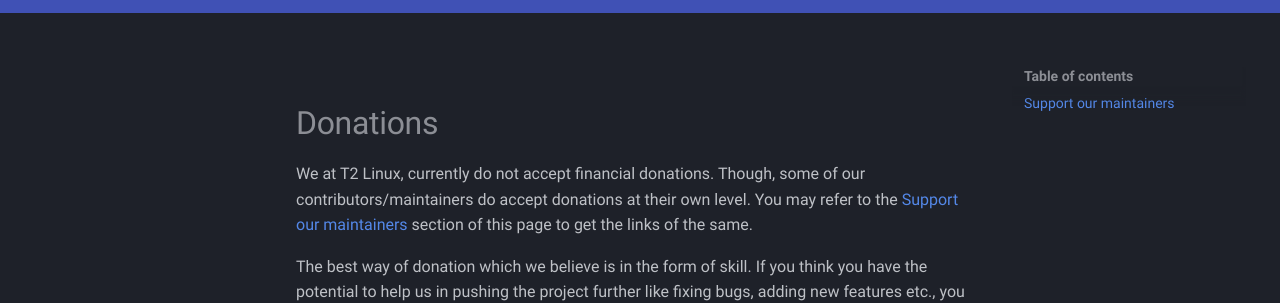
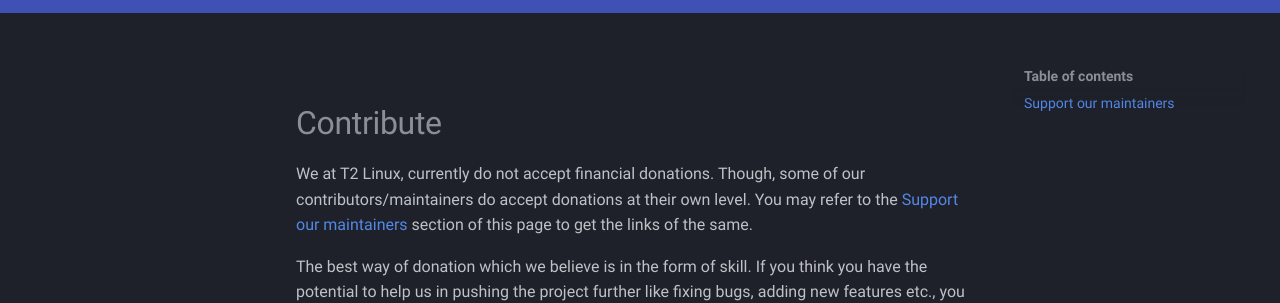
Before and after one commit to t2linux/wiki, an MkDocs documentation site: the page built from docs/donations.md, in a window 1280 px wide. Shown: the part 129-432 px from the top of the page. Built offline with MkDocs 1.6.1 and Material for MkDocs 9.7.7, drawn with Linux system fonts in a browser that asks for light colours; comment, search, counter and statistics services are not loaded.

Commit message:
Use contribute

```diff
--- a/docs/donations.md
+++ b/docs/donations.md
@@ -1,4 +1,4 @@
-# Donations
+# Contribute
 
 We at T2 Linux, currently do not accept financial donations. Though, some of our contributors/maintainers do accept donations at their own level. You may refer to the [Support our maintainers](https://wiki.t2linux.org/donations/#support-our-maintainers) section of this page to get the links of the same.
 
```
